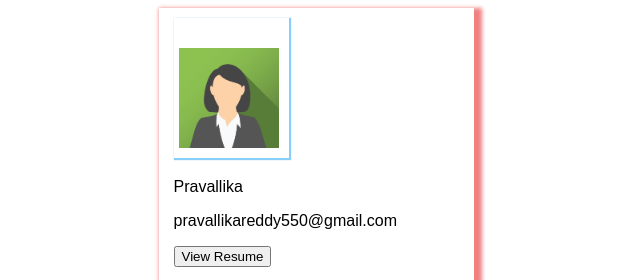
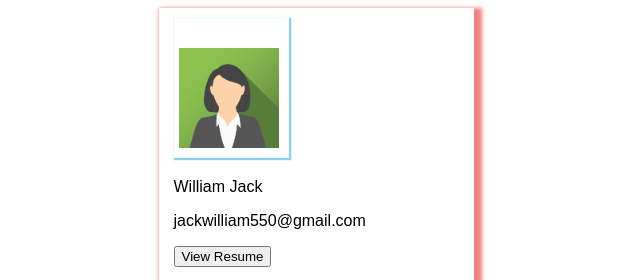
Before and after one commit to pravallika574/WebDevelopment, a plain HTML site: page tasks/html/index1.html in a window 1280 px wide. Shown: the top 280 px of the page, 324-964 px from the left. Drawn offline with Linux system fonts and the light colour scheme.

Commit message:
Update index1.html

```diff
--- a/tasks/html/index1.html
+++ b/tasks/html/index1.html
@@ -9,8 +9,8 @@
 <body>
     <div class="card">
         <img src="img/avatar.png">
-        <p class="title">Pravallika</p>
-        <p>pravallikareddy550@gmail.com</p>
+        <p class="title">William Jack</p>
+        <p>jackwilliam550@gmail.com</p>
         <p><a href="resume1.html"  target="_parent"><button>View Resume</button></a></p>
       </div>
 </body>
```
